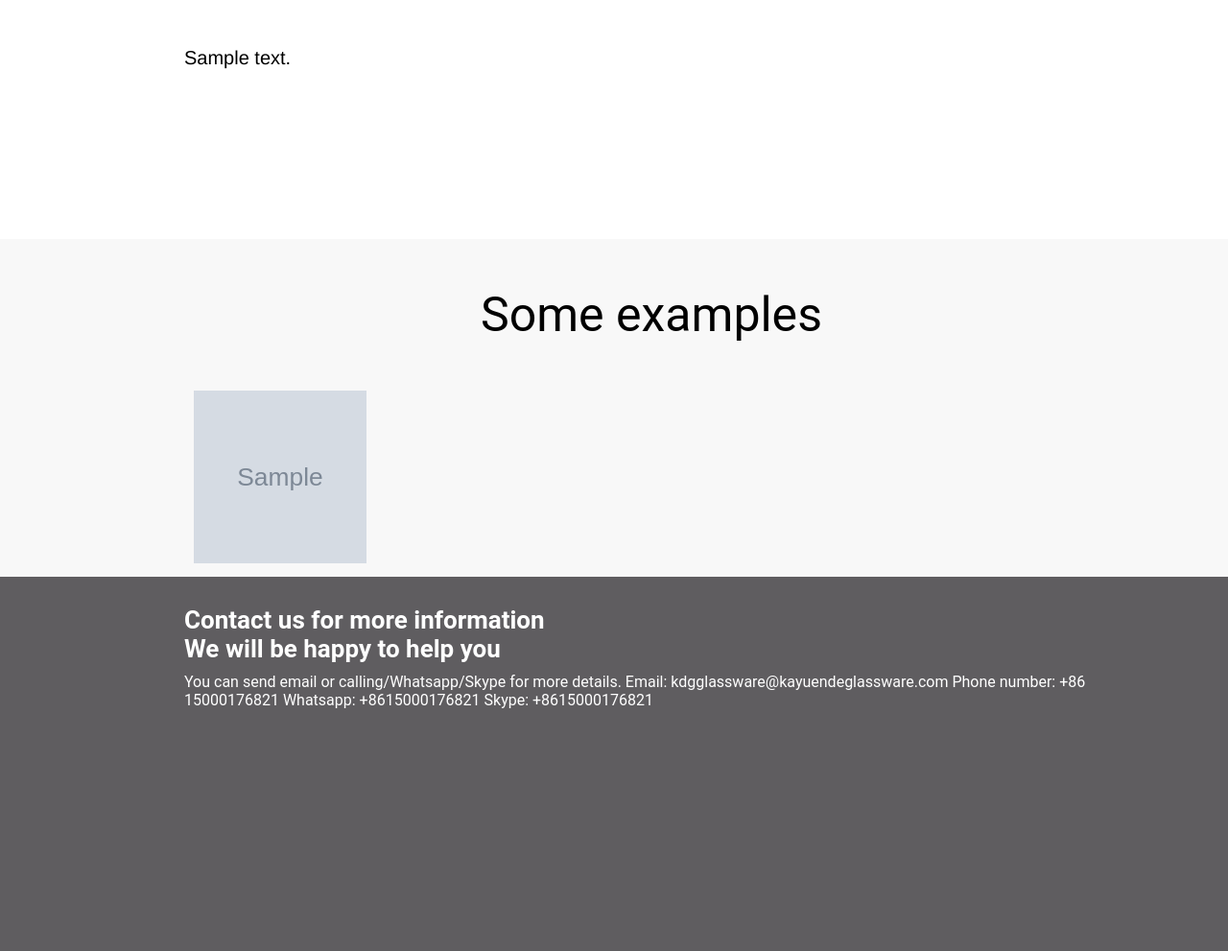
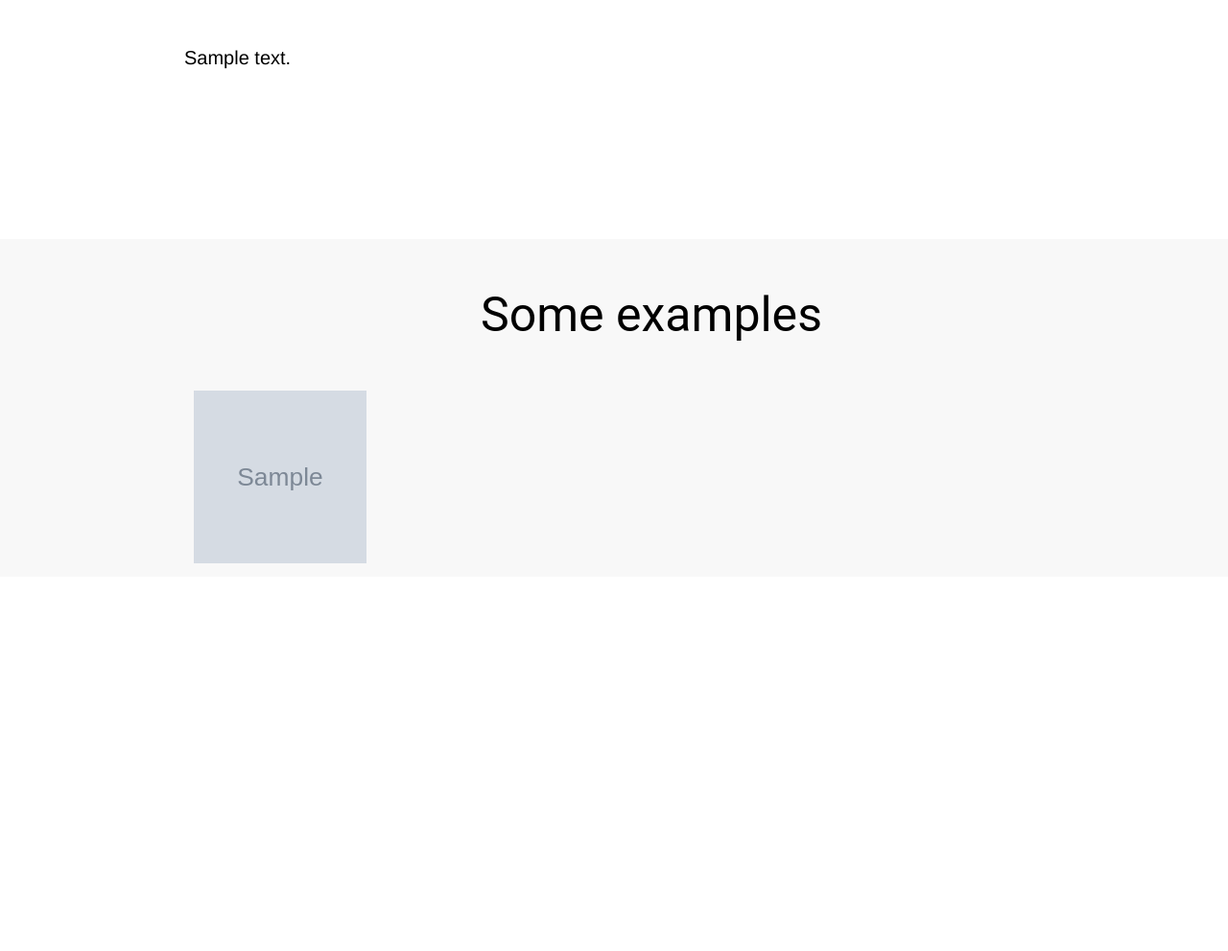
Before and after one commit to gods-view/bottle, a Django app: template bottle/templates/glasswareMobile.html in a window 1280 px wide. Shown: the part 396-1387 px from the top of the page at 96% size. After the commit the page ends 983 px from the top, so only its background shows below. Run offline with Django 3.2, Linux system fonts and the light colour scheme; the template is opened without the code that fills it: most values are stand-ins (such as "Sample title", 1, 10 or a date in 2020); grey boxes marked "Sample" are stand-in pictures.

Commit message:
update pic

```diff
--- a/bottle/templates/glasswareMobile.html
+++ b/bottle/templates/glasswareMobile.html
@@ -117,24 +117,24 @@
         </div>
     </div>
 
-    <div class="contact-us">
-        <div class="inner">
-            <div>
-                <div class="big">Contact us for more information</div>
-                <div class="big">We will be happy to help you</div>
-            </div>
+{#    <div class="contact-us">#}
+{#        <div class="inner">#}
+{#            <div>#}
+{#                <div class="big">Contact us for more information</div>#}
+{#                <div class="big">We will be happy to help you</div>#}
+{#            </div>#}
 {#            <div class="btn">#}
 {#                <!--<a href="">contact us ></a>-->#}
 {#                <div class="btn"><a href="#">contact us ></a></div>#}
 {#            </div>#}
-            <div>
-                <div class="small">You can send email or calling/Whatsapp/Skype for more details. Email:
-                    kdgglassware@kayuendeglassware.com Phone number: +86 15000176821 Whatsapp: +8615000176821 Skype:
-                    +8615000176821
-                </div>
-            </div>
-        </div>
-    </div>
+{#            <div>#}
+{#                <div class="small">You can send email or calling/Whatsapp/Skype for more details. Email:#}
+{#                    kdgglassware@kayuendeglassware.com Phone number: +86 15000176821 Whatsapp: +8615000176821 Skype:#}
+{#                    +8615000176821#}
+{#                </div>#}
+{#            </div>#}
+{#        </div>#}
+{#    </div>#}
 </div>
 </body>
 </html>
```
